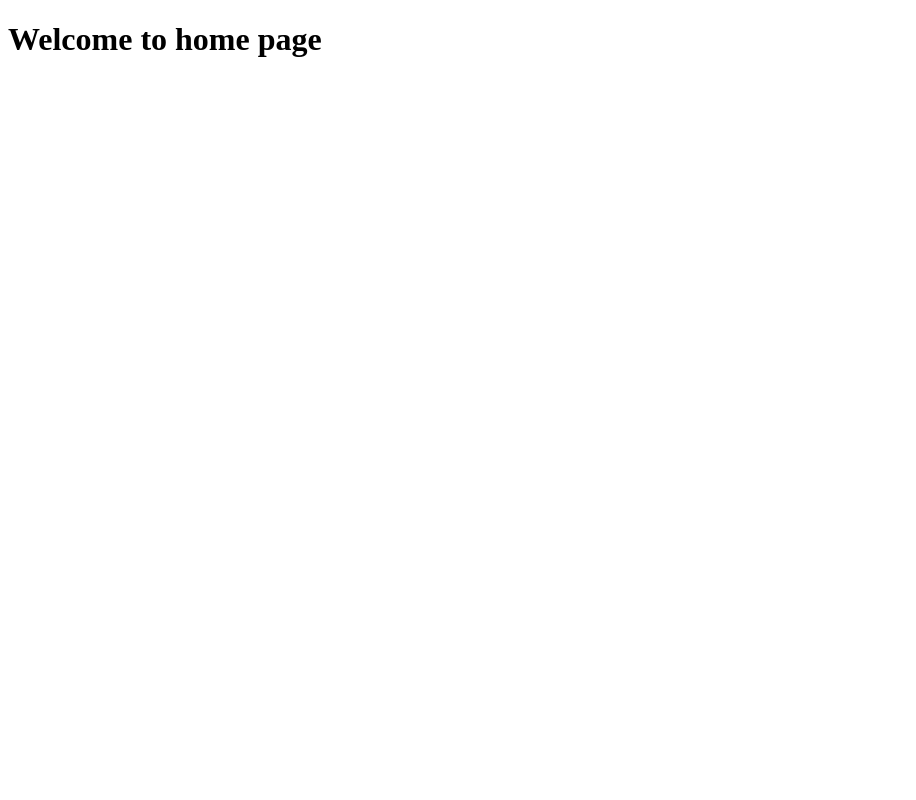
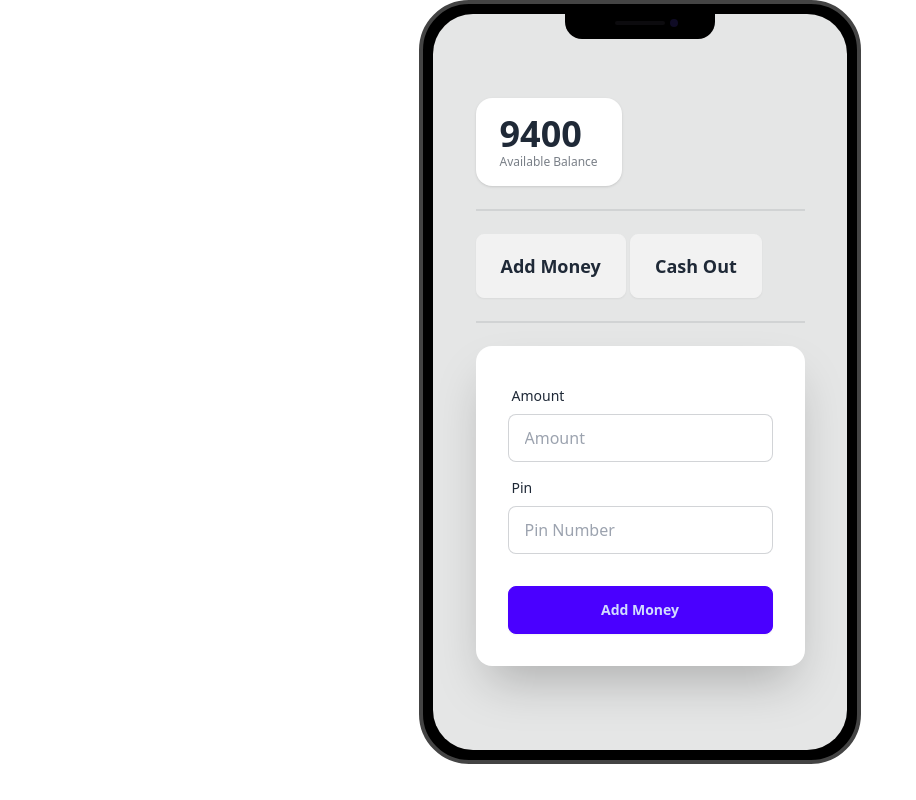
Before and after one commit to samiuzaman/MFS-Payoo, a plain HTML site: page home.html in a window 1280 px wide. Shown: the whole page, without its empty margins (0-916 px from the left). Drawn offline with nearby package versions, Linux system fonts and the light colour scheme.

Commit message:
Home Page Design

```diff
--- a/home.html
+++ b/home.html
@@ -4,8 +4,71 @@
     <meta charset="UTF-8" />
     <meta name="viewport" content="width=device-width, initial-scale=1.0" />
     <title>Payoo Home</title>
+    <!-- Daisy UI CDN -->
+    <link
+      href="https://cdn.jsdelivr.net/npm/daisyui@4.12.10/dist/full.min.css"
+      rel="stylesheet"
+      type="text/css"
+    />
+    <script src="https://cdn.tailwindcss.com"></script>
   </head>
   <body>
-    <h1>Welcome to home page</h1>
+    <main class="flex justify-center">
+      <div class="mockup-phone">
+        <div class="camera"></div>
+        <div class="display">
+          <div class="artboard artboard-demo phone-3">
+            <!-- Available balance -->
+            <div>
+              <div class="stats shadow">
+                <div class="stat">
+                  <div class="stat-value">9400</div>
+                  <div class="stat-desc">Available Balance</div>
+                </div>
+              </div>
+              <div class="divider"></div>
+              <!-- user action buttons -->
+              <div>
+                <button class="btn btn-lg">Add Money</button>
+                <button class="btn btn-lg">Cash Out</button>
+              </div>
+              <div class="divider"></div>
+              <!-- Add money Form Start -->
+              <div class="card bg-base-100 w-full max-w-sm shrink-0 shadow-2xl">
+                <form class="card-body">
+                  <div class="form-control">
+                    <label class="label">
+                      <span class="label-text">Amount</span>
+                    </label>
+                    <input
+                      type="text"
+                      placeholder="Amount"
+                      class="input input-bordered"
+                      required
+                    />
+                  </div>
+                  <div class="form-control">
+                    <label class="label">
+                      <span class="label-text">Pin</span>
+                    </label>
+                    <input
+                      type="password"
+                      placeholder="Pin Number"
+                      class="input input-bordered"
+                      required
+                    />
+                  </div>
+                  <div class="form-control mt-6">
+                    <button class="btn btn-primary">Add Money</button>
+                  </div>
+                </form>
+              </div>
+              <!-- Add money Form End -->
+            </div>
+          </div>
+        </div>
+      </div>
+    </main>
+    <script src="home.js"></script>
   </body>
 </html>
--- /dev/null
+++ b/home.js
@@ -0,0 +1 @@
+console.log("Build Home Page")
```
